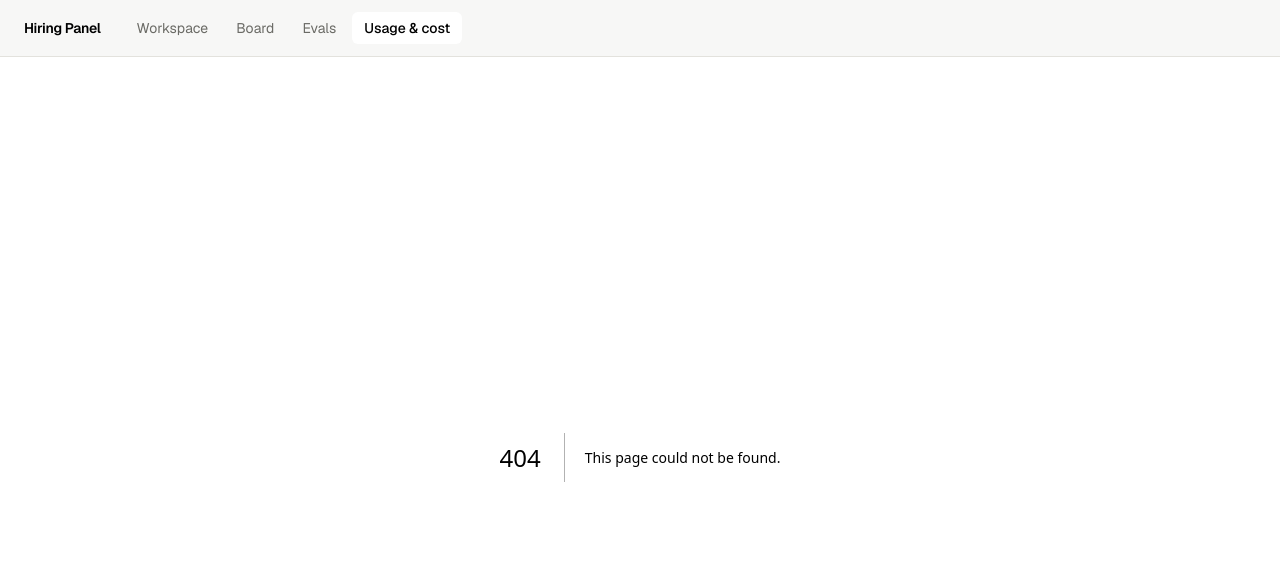
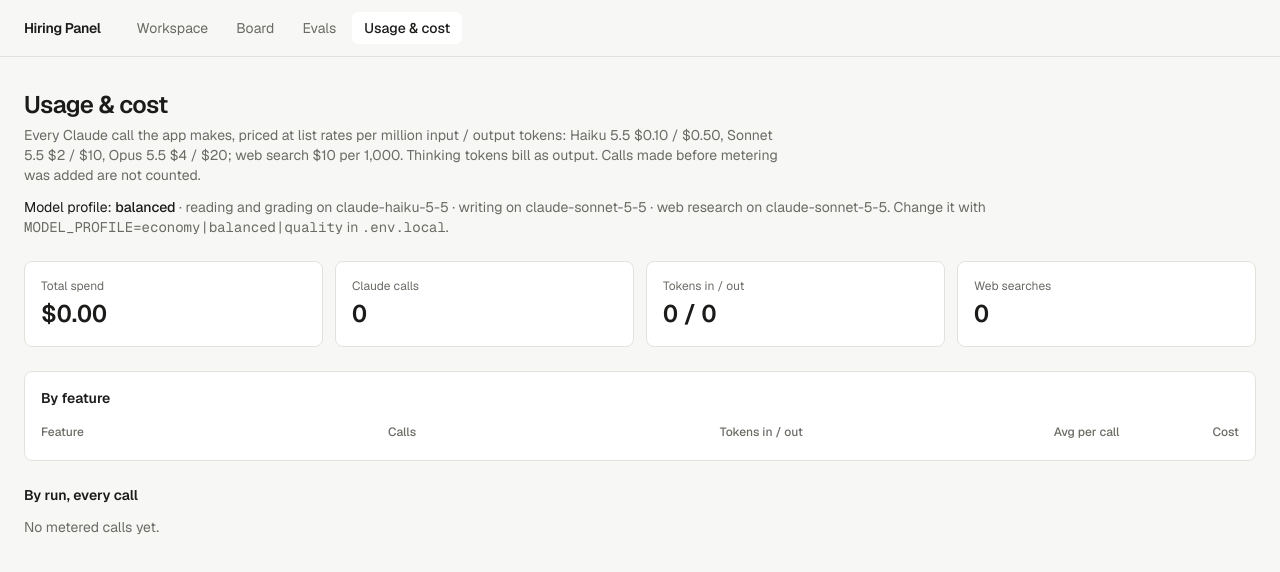
Before and after one commit to priyanshu14077/panel-app, a Next.js app: page /usage in a window 1280 px wide. Before the commit this address had no page. Shown: the top 572 px of the page. Built offline with nearby package versions, Linux system fonts and the light colour scheme.

Commit message:
feat(ui): add the usage and cost page

```diff
--- /dev/null
+++ b/src/app/usage/page.tsx
@@ -0,0 +1,158 @@
+"use client";
+
+import { useEffect, useState } from "react";
+import type { UsageRecord } from "@/lib/usage";
+
+interface Totals {
+  calls: number;
+  cost: number;
+  inputTokens: number;
+  outputTokens: number;
+  webSearches: number;
+}
+interface Usage {
+  profile: string;
+  models: Record<string, string>;
+  total: Totals;
+  byAction: (Totals & { action: string })[];
+  byRun: (Totals & { runId: string; label: string; lastAt: string; calls_detail: UsageRecord[] })[];
+}
+
+const usd = (n: number) => (n < 0.01 && n > 0 ? `$${n.toFixed(4)}` : `$${n.toFixed(2)}`);
+const k = (n: number) => (n >= 1000 ? `${(n / 1000).toFixed(1)}k` : String(n));
+
+const ACTION_LABELS: Record<string, string> = {
+  review: "Panel reviewers",
+  findings: "Merge findings",
+  rebuild: "Resume rebuild",
+  ideas: "Project ideas",
+  rescreen: "Re-screen",
+  answers: "Answer questions",
+  "add-project": "Add a project",
+  "company-research": "Company research (web)",
+  "company-ideas": "Company project ideas",
+  chat: "Application Q&A turns",
+  email: "Emails",
+  outreach: "Outreach sequences",
+  knowledge: "Knowledge base",
+  eval: "Evals (judge)",
+};
+
+export default function UsagePage() {
+  const [u, setU] = useState<Usage | null>(null);
+  useEffect(() => {
+    fetch("/api/usage").then((r) => r.json()).then(setU);
+  }, []);
+
+  return (
+    <main className="mx-auto w-full max-w-7xl px-4 py-8 sm:px-6">
+      <h1 className="text-2xl font-semibold tracking-tight">Usage &amp; cost</h1>
+      <p className="mt-1 max-w-3xl text-sm text-muted">
+        Every Claude call the app makes, priced at list rates per million input / output tokens: Haiku 5.5 $0.10 / $0.50, Sonnet 5.5 $2 / $10, Opus
+        5.5 $4 / $20; web search $10 per 1,000. Thinking tokens bill as output. Calls made before metering was added are not counted.
+      </p>
+      {u && (
+        <p className="mt-3 text-sm">
+          Model profile: <span className="font-medium">{u.profile}</span>
+          <span className="text-muted">
+            {" "}
+            · reading and grading on {u.models.fast} · writing on {u.models.writer} · web research on {u.models.research}. Change it with{" "}
+            <code>MODEL_PROFILE=economy|balanced|quality</code> in <code>.env.local</code>.
+          </span>
+        </p>
+      )}
+      {!u && <p className="mt-6 text-sm text-muted">Loading…</p>}
+      {u && (
+        <>
+          <div className="mt-6 grid gap-3 sm:grid-cols-4">
+            {[
+              ["Total spend", usd(u.total.cost)],
+              ["Claude calls", String(u.total.calls)],
+              ["Tokens in / out", `${k(u.total.inputTokens)} / ${k(u.total.outputTokens)}`],
+              ["Web searches", String(u.total.webSearches)],
+            ].map(([label, value]) => (
+              <div key={label} className="rounded-lg border border-border bg-surface p-4">
+                <p className="text-xs text-muted">{label}</p>
+                <p className="mt-1 text-2xl font-semibold tabular-nums">{value}</p>
+              </div>
+            ))}
+          </div>
+
+          <section className="mt-6 rounded-lg border border-border bg-surface p-4">
+            <h2 className="mb-3 text-sm font-semibold">By feature</h2>
+            <div className="overflow-x-auto">
+              <table className="w-full text-sm tabular-nums">
+                <thead className="text-left text-xs text-muted">
+                  <tr>
+                    <th className="py-1 pr-3 font-medium">Feature</th>
+                    <th className="py-1 pr-3 text-right font-medium">Calls</th>
+                    <th className="py-1 pr-3 text-right font-medium">Tokens in / out</th>
+                    <th className="py-1 pr-3 text-right font-medium">Avg per call</th>
+                    <th className="py-1 text-right font-medium">Cost</th>
+                  </tr>
+                </thead>
+                <tbody>
+                  {u.byAction.map((a) => (
+                    <tr key={a.action} className="border-t border-border">
+                      <td className="py-1.5 pr-3">{ACTION_LABELS[a.action] ?? a.action}</td>
+                      <td className="py-1.5 pr-3 text-right">{a.calls}</td>
+                      <td className="py-1.5 pr-3 text-right">
+                        {k(a.inputTokens)} / {k(a.outputTokens)}
+                      </td>
+                      <td className="py-1.5 pr-3 text-right">{usd(a.cost / a.calls)}</td>
+                      <td className="py-1.5 text-right font-medium">{usd(a.cost)}</td>
+                    </tr>
+                  ))}
+                </tbody>
+              </table>
+            </div>
+          </section>
+
+          <section className="mt-6 space-y-3">
+            <h2 className="text-sm font-semibold">By run, every call</h2>
+            {u.byRun.map((r) => (
+              <details key={r.runId || "other"} className="rounded-lg border border-border bg-surface p-4">
+                <summary className="flex cursor-pointer flex-wrap items-center gap-3 text-sm">
+                  <span className="font-medium">{r.label}</span>
+                  <span className="text-xs text-muted">{r.calls} calls</span>
+                  <span className="ml-auto font-medium tabular-nums">{usd(r.cost)}</span>
+                </summary>
+                <div className="mt-3 overflow-x-auto">
+                  <table className="w-full text-xs tabular-nums">
+                    <thead className="text-left text-muted">
+                      <tr>
+                        <th className="py-1 pr-3 font-medium">Time</th>
+                        <th className="py-1 pr-3 font-medium">Action</th>
+                        <th className="py-1 pr-3 font-medium">Model</th>
+                        <th className="py-1 pr-3 text-right font-medium">In</th>
+                        <th className="py-1 pr-3 text-right font-medium">Cached</th>
+                        <th className="py-1 pr-3 text-right font-medium">Out</th>
+                        <th className="py-1 pr-3 text-right font-medium">Searches</th>
+                        <th className="py-1 text-right font-medium">Cost</th>
+                      </tr>
+                    </thead>
+                    <tbody>
+                      {r.calls_detail.map((c, i) => (
+                        <tr key={i} className="border-t border-border">
+                          <td className="py-1 pr-3">{new Date(c.at).toLocaleTimeString()}</td>
+                          <td className="py-1 pr-3">{c.action}</td>
+                          <td className="py-1 pr-3 text-muted">{c.model}</td>
+                          <td className="py-1 pr-3 text-right">{k(c.inputTokens + c.cacheWriteTokens)}</td>
+                          <td className="py-1 pr-3 text-right">{k(c.cacheReadTokens)}</td>
+                          <td className="py-1 pr-3 text-right">{k(c.outputTokens)}</td>
+                          <td className="py-1 pr-3 text-right">{c.webSearches || ""}</td>
+                          <td className="py-1 text-right">{usd(c.cost)}</td>
+                        </tr>
+                      ))}
+                    </tbody>
+                  </table>
+                </div>
+              </details>
+            ))}
+            {u.byRun.length === 0 && <p className="text-sm text-muted">No metered calls yet.</p>}
+          </section>
+        </>
+      )}
+    </main>
+  );
+}
```
